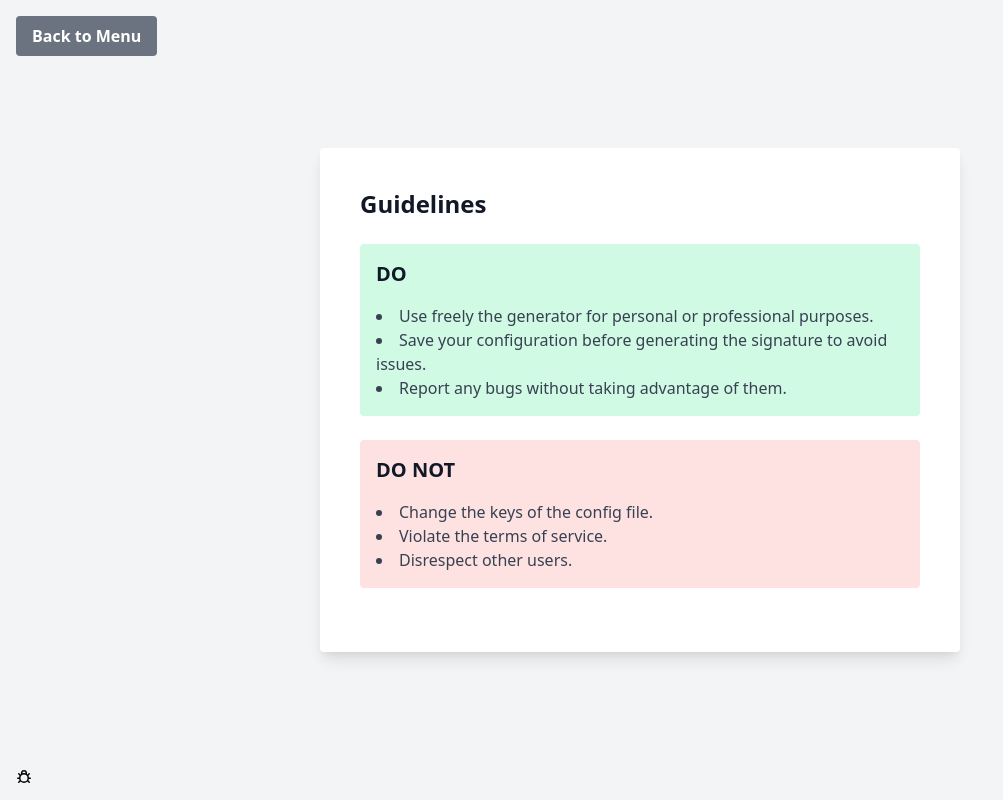
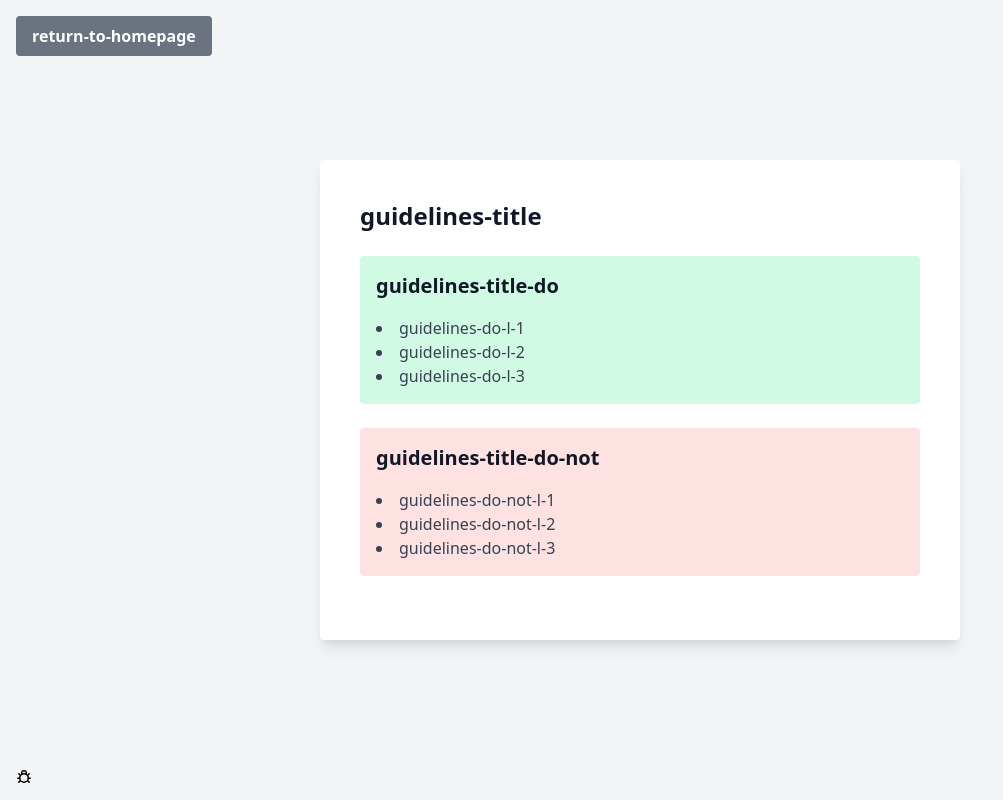
Before and after one commit to MorganKryze/Emails-Signature-Generator-Website, a Django app: page /en/guidelines/ in a window 1280 px wide. Shown: the whole page, without its empty margins (0-1003 px from the left). Run offline with Django 4.2, Linux system fonts and the light colour scheme.

Commit message:
🚧 guidelines

```diff
--- a/generator/templates/guidelines.html
+++ b/generator/templates/guidelines.html
@@ -1,33 +1,37 @@
-{% extends "base.html" %} {% block header_content %}
+{% extends "base.html" %} {% block header_content %} {% load i18n %}
 <body class="bg-gray-100 flex items-center justify-center h-screen">
   <div class="fixed top-0 left-0 m-4">
     <a href="{% url 'home' %}">
       <button
         class="bg-gray-500 hover:bg-gray-700 text-white font-bold py-2 px-4 rounded"
       >
-        Back to Menu
+        {% trans "return-to-homepage" %}
       </button>
     </a>
   </div>
-  {% endblock %}{% block body_content %}
+  {% endblock %}{% block body_content %} {% load i18n %}
   <div class="bg-white p-10 rounded shadow-lg w-1/2">
-    <h2 class="text-2xl font-bold mb-6 text-gray-900">Guidelines</h2>
+    <h2 class="text-2xl font-bold mb-6 text-gray-900">
+      {% trans "guidelines-title" %}
+    </h2>
     <div class="bg-green-100 p-4 rounded mb-6">
-      <h3 class="text-xl font-bold mb-4 text-gray-900">DO</h3>
+      <h3 class="text-xl font-bold mb-4 text-gray-900">
+        {% trans "guidelines-title-do" %}
+      </h3>
       <ul class="list-disc list-inside text-gray-700">
-        <li>Use freely the generator for personal or professional purposes.</li>
-        <li>
-          Save your configuration before generating the signature to avoid issues.
-        </li>
-        <li>Report any bugs without taking advantage of them.</li>
+        <li>{% trans "guidelines-do-l-1" %}</li>
+        <li>{% trans "guidelines-do-l-2" %}</li>
+        <li>{% trans "guidelines-do-l-3" %}</li>
       </ul>
     </div>
     <div class="bg-red-100 p-4 rounded mb-6">
-      <h3 class="text-xl font-bold mb-4 text-gray-900">DO NOT</h3>
+      <h3 class="text-xl font-bold mb-4 text-gray-900">
+        {% trans "guidelines-title-do-not" %}
+      </h3>
       <ul class="list-disc list-inside text-gray-700">
-        <li>Change the keys of the config file.</li>
-        <li>Violate the terms of service.</li>
-        <li>Disrespect other users.</li>
+        <li>{% trans "guidelines-do-not-l-1" %}</li>
+        <li>{% trans "guidelines-do-not-l-2" %}</li>
+        <li>{% trans "guidelines-do-not-l-3" %}</li>
       </ul>
     </div>
   </div>
```
Also changed, not shown: generator/locale/de/LC_MESSAGES/django.po, generator/locale/en/LC_MESSAGES/django.po, generator/locale/es/LC_MESSAGES/django.po, generator/locale/fr/LC_MESSAGES/django.po, 1 other file.
